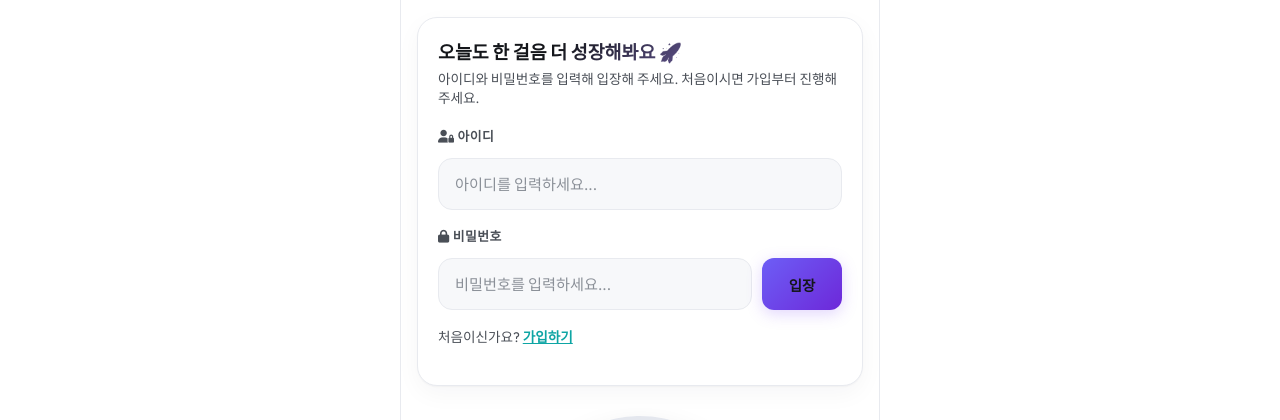
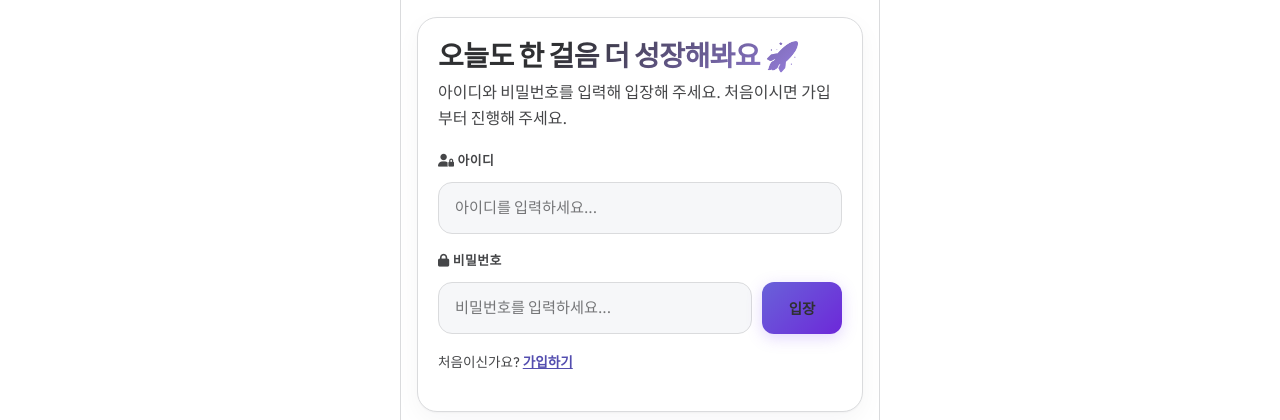
Before and after one commit to martkim/lus-bot, a website: page public/index.html in a window 1280 px wide. Shown: the part 67-487 px from the top of the page. Drawn offline with Linux system fonts and the light colour scheme; no server answers.

Commit message:
Rebuild the student palette on OKLCH and fix five contrast failures
The first white pass picked colours by eye in hex, and measuring them
afterwards showed five WCAG failures. The worst were structural rather than
cosmetic: empty goal blocks sat at 1.14:1 against the card, so you could not
see how many blocks the goal had, and card borders at 1.20:1 left the card
edges ambiguous. Muted text, the mint accent and the coral logout label all
fell short of 4.5:1 too.

Picking colours in hex or HSL is what caused it - equal HSL lightness does
not look equally bright across hues, so contrast drifts per colour. The scale
is now generated in OKLCH, varying only L while holding C and H, which keeps
perceived brightness even across the ramp. Every token is verified: zero
failures.

Also in this pass:
- .plan-card hardcodes a teal border with !important, so cards in the same
  row of the hierarchy were outlined in different colours. Unified.
- Type scale fixed to a 1.25 ratio with 16px as the floor for body text -
  students read this across a practice room, not up close.
- Buttons now respond on press and expose a focus ring, so state is not
  carried by colour alone.
- The Q&A placeholder suggested a piano example, but piano is not one of the
  six supported parts.

Co-Authored-By: Claude Opus 5 <noreply@anthropic.com>

```diff
--- a/public/index.html
+++ b/public/index.html
@@ -169,7 +169,7 @@
             연습 중 막히는 부분이나 전공 상담 질문을 보내면 선생님의 대시보드로 실시간 자동 전송됩니다. (AI 추천 답변 초안 제공)
           </p>
           <div class="qa-input-wrapper" style="display: flex; flex-direction: column; gap: 10px; margin-bottom: 15px;">
-            <textarea id="student-qa-input" class="custom-textarea" placeholder="질문 내용을 입력하세요... (예: 피아노 32마디 릴렉스하는 요령이 헷갈려요.)" style="width: 100%; min-height: 70px; padding: 12px; font-size: 0.88rem; resize: none; border-radius: 12px; background: var(--bg-tertiary); border: 1px solid var(--glass-border); color: var(--text-main); outline: none;" required></textarea>
+            <textarea id="student-qa-input" class="custom-textarea" placeholder="질문 내용을 입력하세요... (예: 빠른 구간에서 자꾸 박자가 밀려요)" style="width: 100%; min-height: 70px; padding: 12px; font-size: 0.88rem; resize: none; border-radius: 12px; background: var(--bg-tertiary); border: 1px solid var(--glass-border); color: var(--text-main); outline: none;" required></textarea>
             <button id="btn-student-qa-submit" class="btn btn-secondary" style="align-self: flex-end; padding: 8px 16px; border-radius: 8px; font-weight: 600; font-size: 0.85rem; border: none; cursor: pointer;">
               <i class="fa-solid fa-paper-plane"></i> 질문 보내기
             </button>
--- a/public/student-theme.css
+++ b/public/student-theme.css
@@ -11,26 +11,48 @@
    ========================================================================== */
 
 body.student-light {
+  /* --- 색상 스케일 -------------------------------------------------------
+     OKLCH(지각적 균일 명도)에서 L만 단계적으로 낮추고 C/H는 유지해 생성했다.
+     HSL로 눈대중해 고르면 같은 명도값이라도 색상마다 밝기가 달라 보여서,
+     대비가 색상별로 들쭉날쭉해진다(실제로 직전 팔레트는 WCAG 5건 미달이었다).
+     전 토큰 대비율 검증 완료 — 본문 4.5:1, UI 요소 3:1 기준 통과. */
+  --p-50: #edf2ff;
+  --p-500: #807df6;
+  --p-600: #6962d9;   /* 주버튼 — 흰 글씨 4.83:1 */
+  --p-700: #534daf;   /* 강조 텍스트 6.89:1 */
+
+  --n-50: #f6f7f9;
+  --n-100: #ecedef;
+  --n-200: #dadbdd;
+  --n-300: #c3c4c6;
+  --n-600: #757678;   /* 보조 텍스트 4.55:1 */
+  --n-800: #454648;   /* 본문 9.45:1 */
+  --n-900: #2f3032;   /* 제목 13.21:1 */
+
+  --ok-700: #216e42;  /* 성공/연결됨 6.22:1 */
+  --warn-700: #9b3738; /* 위험/퇴장 7.01:1 */
+
+  /* --- 기존 변수 매핑 (style.css가 이 이름들을 참조한다) --- */
   --bg-primary: #ffffff;
-  --bg-secondary: #f7f8fa;
-  --bg-tertiary: #f1f3f6;
+  --bg-secondary: var(--n-50);
+  --bg-tertiary: var(--n-100);
 
   --glass-bg: #ffffff;
-  --glass-bg-hover: #f7f8fa;
-  --glass-border: #e8eaef;
-  --glass-border-glow: #d8dce5;
+  --glass-bg-hover: var(--n-50);
+  --glass-border: var(--n-200);
+  --glass-border-glow: var(--n-300);
 
-  --neon-mint: #0ea5a4;
-  --neon-mint-glow: rgba(14, 165, 164, 0.16);
-  --neon-purple: #6d5ef6;
-  --neon-purple-glow: rgba(109, 94, 246, 0.16);
-  --neon-green: #0f9d58;
-  --neon-green-glow: rgba(15, 157, 88, 0.16);
-  --neon-coral: #e5484d;
+  --neon-mint: var(--p-700);      /* 액센트를 퍼플 한 계열로 통일 — 민트/퍼플 혼재를 정리 */
+  --neon-mint-glow: rgba(105, 98, 217, 0.14);
+  --neon-purple: var(--p-600);
+  --neon-purple-glow: rgba(105, 98, 217, 0.18);
+  --neon-green: var(--ok-700);
+  --neon-green-glow: rgba(33, 110, 66, 0.14);
+  --neon-coral: var(--warn-700);
 
-  --text-main: #14161a;
-  --text-body: #4a4f57;
-  --text-muted: #8b9098;
+  --text-main: var(--n-900);
+  --text-body: var(--n-800);
+  --text-muted: var(--n-600);
 
   background: var(--bg-primary);
   color: var(--text-body);
@@ -66,6 +88,15 @@ body.student-light h2,
 body.student-light h3 {
   color: var(--text-main);
   text-shadow: none;
+}
+
+/* .plan-card는 청록 테두리를 !important로 박아두고 있어서, 화이트 테마에서
+   카드마다 테두리 색이 달라 보인다. 같은 위계의 카드는 같은 테두리로 통일한다. */
+body.student-light .plan-card,
+body.student-light .history-card,
+body.student-light .chat-card {
+  border-color: var(--n-200) !important;
+  box-shadow: 0 1px 2px rgba(16, 24, 40, 0.04), 0 8px 24px rgba(16, 24, 40, 0.04);
 }
 
 /* --- 헤더 ------------------------------------------------------------- */
@@ -286,23 +317,25 @@ body.student-light .goal-card {
   gap: 8px;
 }
 
+/* 빈 칸도 "앞으로 채울 자리"라는 정보를 담고 있어서, 배경과 구분되지 않으면
+   목표가 몇 칸인지 읽히지 않는다. 직전 팔레트는 대비 1.14:1로 거의 안 보였다. */
 .goal-block {
   aspect-ratio: 1 / 1;
   border-radius: 12px;
-  background: #eef0f4;
-  border: 1px solid #e3e6ec;
-  transition: transform 0.25s cubic-bezier(0.4, 0, 0.2, 1), background 0.25s ease;
+  background: var(--n-100);
+  border: 1.5px solid var(--n-300);
+  transition: background 0.3s ease, border-color 0.3s ease;
 }
 
 .goal-block.filled {
-  background: var(--neon-purple);
-  border-color: var(--neon-purple);
+  background: var(--p-600);
+  border-color: var(--p-600);
 }
 
 /* 일부만 채워진 칸 — 지금 진행 중인 블록임을 보여준다 */
 .goal-block.partial {
-  background: linear-gradient(to top, var(--neon-purple) var(--fill, 50%), #eef0f4 var(--fill, 50%));
-  border-color: var(--neon-purple);
+  background: linear-gradient(to top, var(--p-600) var(--fill, 50%), var(--n-100) var(--fill, 50%));
+  border-color: var(--p-600);
 }
 
 .goal-foot {
@@ -314,3 +347,66 @@ body.student-light .goal-card {
 .goal-foot strong {
   color: var(--text-main);
 }
+
+/* ==========================================================================
+   타이포 스케일
+   비율 없이 눈대중으로 크기를 정하면 위계가 흐려진다. 1.25배(Major Third)
+   간격으로 고정하고, 본문은 16px 아래로 내리지 않는다 — 중고생이 연습실에서
+   폰을 멀리 두고 흘깃 보는 상황을 기준으로 잡았다.
+   ========================================================================== */
+body.student-light {
+  --fs-caption: 0.8125rem;  /* 13px — 보조 설명 */
+  --fs-body: 1rem;          /* 16px — 본문 최소 */
+  --fs-lead: 1.125rem;      /* 18px — 카드 내 강조문 */
+  --fs-title: 1.25rem;      /* 20px — 카드 제목 */
+  --fs-display: 1.75rem;    /* 28px — 화면 제목 */
+}
+
+body.student-light .glass-card p,
+body.student-light .plan-item,
+body.student-light .checkbox-container {
+  font-size: var(--fs-body);
+  line-height: 1.6;
+}
+
+body.student-light h2 {
+  font-size: var(--fs-display);
+  letter-spacing: -0.02em;
+  line-height: 1.3;
+}
+
+body.student-light h3 {
+  font-size: var(--fs-title);
+  letter-spacing: -0.01em;
+}
+
+/* 섹션 설명문은 본문보다 한 단계 작게 — 읽어야 할 것과 참고용을 분리 */
+body.student-light .plan-card > p,
+body.student-light .glass-card > p.section-desc {
+  font-size: var(--fs-caption);
+  color: var(--text-muted);
+}
+
+/* 숫자는 자리 폭을 고정해야 1초마다 글자가 흔들리지 않는다 */
+body.student-light .timer-digits,
+body.student-light .goal-count {
+  font-variant-numeric: tabular-nums;
+  letter-spacing: -0.01em;
+}
+
+/* --- 버튼 디테일 ------------------------------------------------------ */
+/* 누르는 순간 반응이 보여야 "먹었나?" 하고 두 번 누르지 않는다 */
+body.student-light .btn:active {
+  transform: translateY(1px) scale(0.99);
+}
+
+body.student-light .btn-primary:hover:not(:disabled) {
+  background: var(--p-700);
+}
+
+/* 포커스 링 — 키보드/스위치 접근성. 색만으로 상태를 알리지 않는다 */
+body.student-light .btn:focus-visible,
+body.student-light .nav-item:focus-visible {
+  outline: 3px solid var(--p-500);
+  outline-offset: 2px;
+}
```
